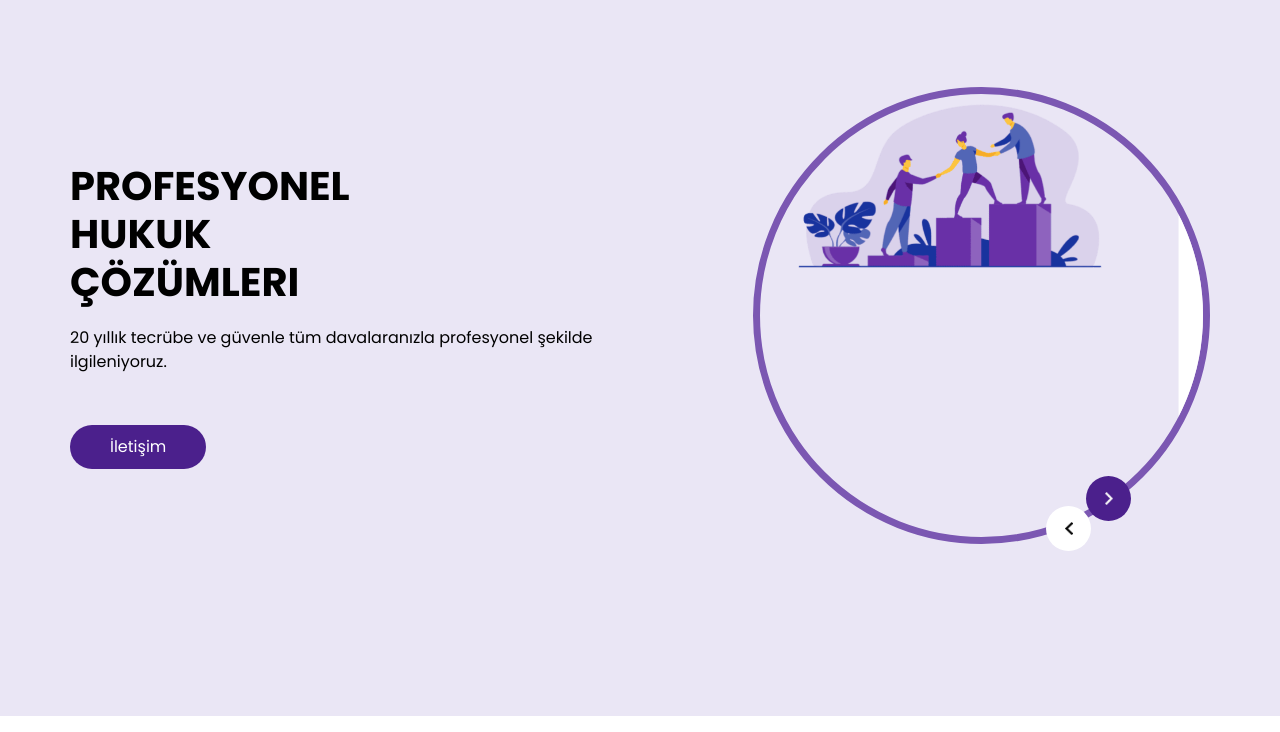
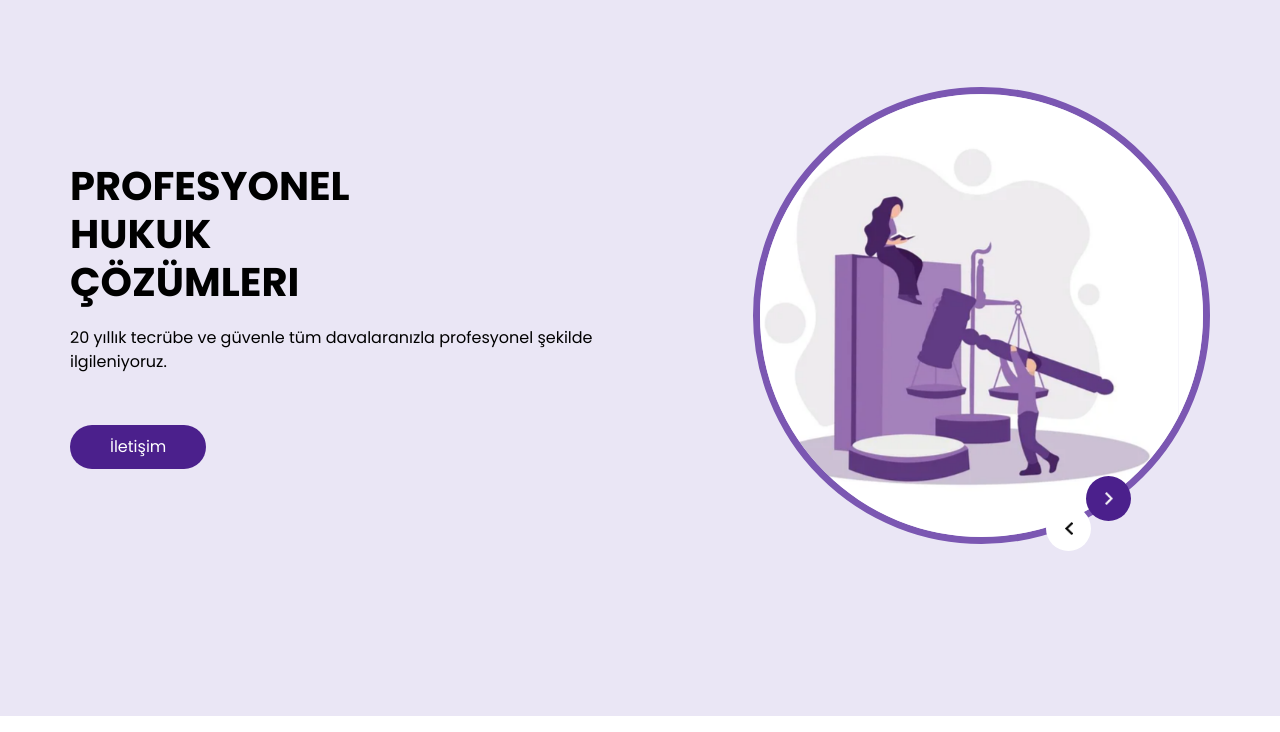
Before and after one commit to Chesar55/Avsite, a plain HTML site: page index.html in a window 1280 px wide. Shown: the part 68-800 px from the top of the page. Drawn offline with nearby package versions, Linux system fonts and the light colour scheme.

Commit message:
Update index.html

```diff
--- a/index.html
+++ b/index.html
@@ -95,7 +95,7 @@
                   <div class="carousel-inner">
                     <div class="carousel-item active">
                       <div class="img-box">
-                        <img src="images/r1.png" alt="">
+                        <img src="images/r2.jpg" alt="">
                       </div>
                     </div>
                     <div class="carousel-item">
@@ -105,7 +105,7 @@
                     </div>
                     <div class="carousel-item">
                       <div class="img-box">
-                        <img src="images/r3.jpeg" alt="">
+                        <img src="images/r2.jpg" alt="">
                       </div>
                     </div>
                   </div>
```
